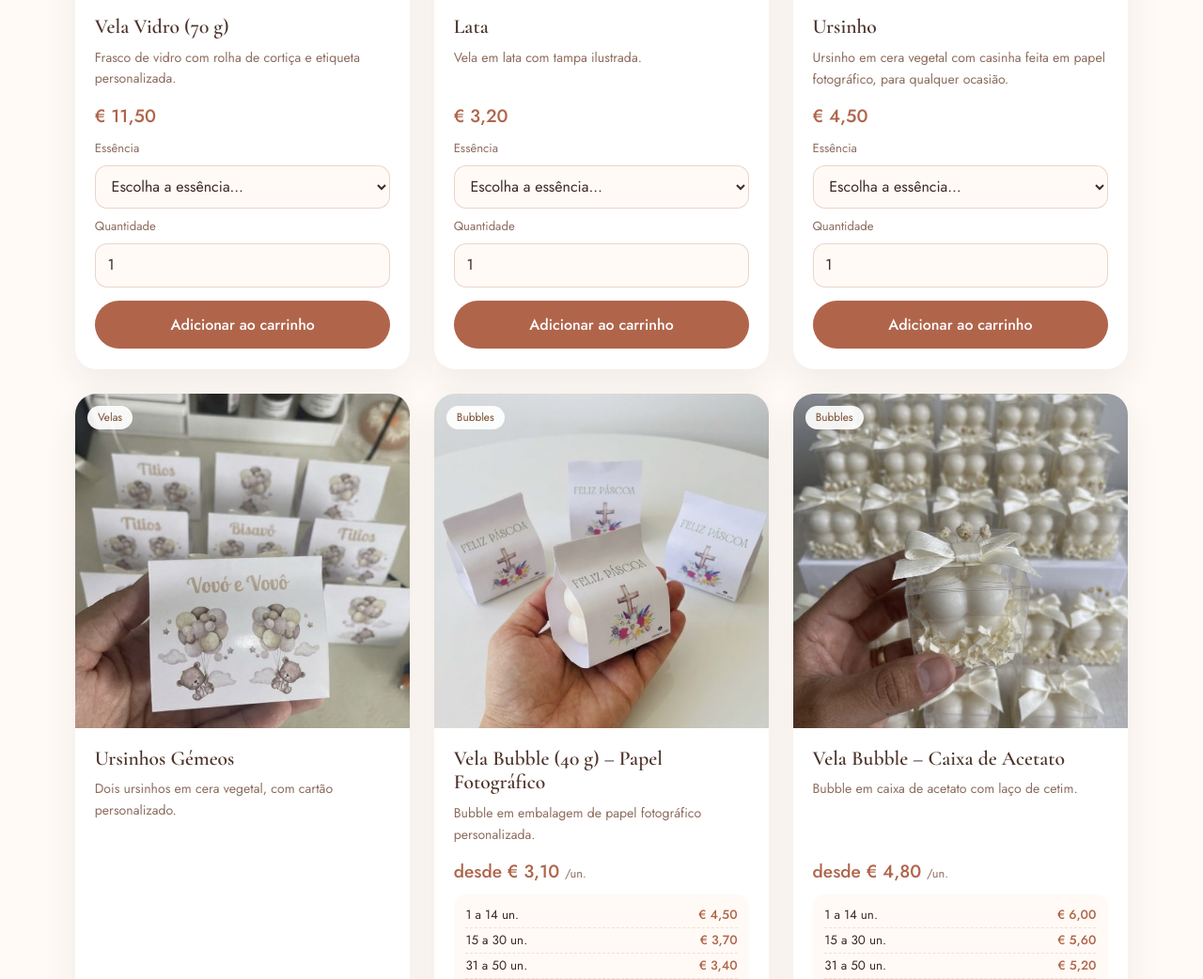
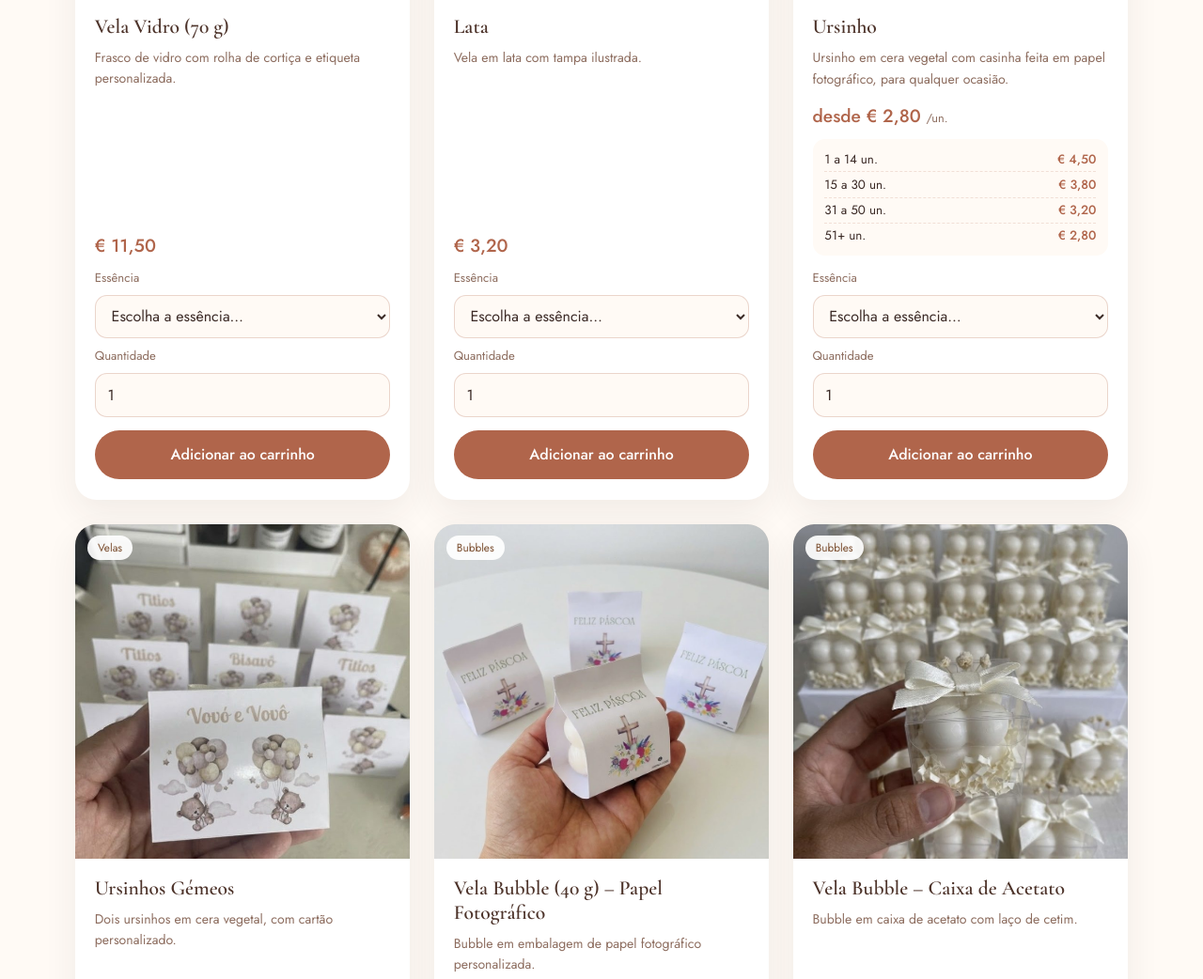
Before and after one commit to zazzouneto/aroma-lume-site, a plain HTML site: page loja/index.html in a window 1280 px wide. Shown: the part 2447-3489 px from the top of the page at 94% size. Drawn offline with nearby package versions, Linux system fonts and the light colour scheme.

Commit message:
Loja: preços por quantidade para Ursinho e Ursinhos Gémeos
Co-Authored-By: Claude Opus 5.5 <noreply@anthropic.com>
Claude-Session: https://claude.ai/code/session_01SLzPXwmujo4VWF1TpNqTkz

```diff
--- a/loja/index.html
+++ b/loja/index.html
@@ -658,9 +658,11 @@ const products = [
       desc: "Frasco de vidro com rolha de cortiça e etiqueta personalizada.", image: "fotos/vela-vidro.jpg" },
     { id: 6, name: "Lata", price: 3.20, category: "Velas", desc: "Vela em lata com tampa ilustrada.", image: "fotos/lata.jpg" },
     { id: 7, name: "Ursinho", price: 4.50, category: "Velas",
-      desc: "Ursinho em cera vegetal com casinha feita em papel fotográfico, para qualquer ocasião.", image: "fotos/ursinho.jpg" },
+      desc: "Ursinho em cera vegetal com casinha feita em papel fotográfico, para qualquer ocasião.", image: "fotos/ursinho.jpg",
+      tiers: [[1, 4.50], [15, 3.80], [31, 3.20], [51, 2.80]] },
     { id: 8, name: "Ursinhos Gémeos", price: 7.00, category: "Velas",
-      desc: "Dois ursinhos em cera vegetal, com cartão personalizado.", image: "fotos/ursinhos-gemeos.jpg" },
+      desc: "Dois ursinhos em cera vegetal, com cartão personalizado.", image: "fotos/ursinhos-gemeos.jpg",
+      tiers: [[1, 7.00], [15, 6.30], [31, 5.70], [51, 5.30]] },
     { id: 9, name: "Vela Bubble (40 g) – Papel Fotográfico", price: 4.50, category: "Bubbles",
       desc: "Bubble em embalagem de papel fotográfico personalizada.", image: "fotos/bubble-papel-fotografico.jpg",
       tiers: [[1, 4.50], [15, 3.70], [31, 3.40], [51, 3.10]] },
```
